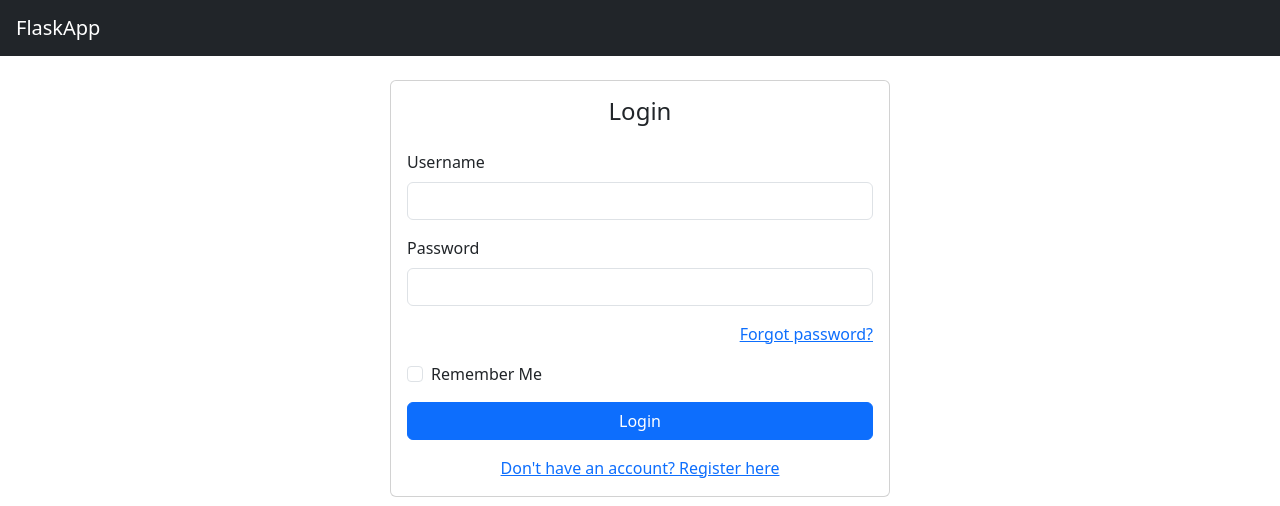
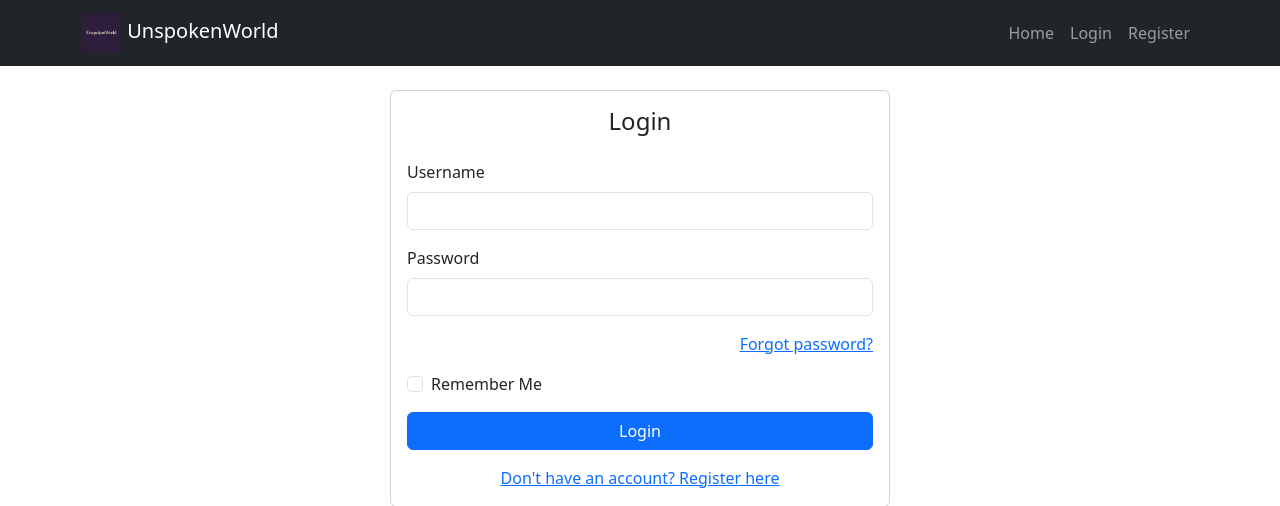
Before and after one commit to nehal9696/my-flask-project, a Flask app: page / in a window 1280 px wide. Shown: the top 506 px of the page. Run offline with Flask 3, Linux system fonts and the light colour scheme.

Commit message:
Added profile section, favicon and a logo

```diff
--- a/app.py
+++ b/app.py
@@ -165,6 +165,11 @@ def reset_password(token):
 
     if request.method == 'POST':
         new_password = request.form.get('password')
+
+        if not new_password:
+            flash('Please enter a new password','warning')
+            return redirect(request.url)
+
         hashed = generate_password_hash(new_password)
 
         conn = sqlite3.connect('users.db')
@@ -173,9 +178,24 @@ def reset_password(token):
         conn.commit()
         conn.close()
 
-        flash('Your password has benn updated! Please login', 'success')
+        flash('Your password has been updated! Please login', 'success')
         return redirect(url_for('login'))
     return render_template('reset.html', token=token)
+
+@app.route('/profile')
+@login_required
+def profile():
+    username = session.get('username')
+
+    conn = sqlite3.connect('users.db')
+    cursor = conn.cursor()
+    cursor.execute("SELECT email FROM users WHERE username = ?", (username,))
+    result = cursor.fetchone()
+    conn.close()
+
+    email = result[0] if result else "Email not found"
+
+    return render_template('profile.html', username=username, email=email)
 
 if __name__ == '__main__':
     init_db()
--- a/templates/base.html
+++ b/templates/base.html
@@ -2,25 +2,54 @@
 <html lang="en">
 <head>
     <meta charset="UTF-8">
-    <title>{% block title %}Flask App{% endblock %}</title>
+    <title>{% block title %}UnspokenWorld{% endblock %}</title>
 
     <!-- Bootstrap CSS -->
     <link href="https://cdn.jsdelivr.net/npm/bootstrap@5.3.3/dist/css/bootstrap.min.css" rel="stylesheet">
+
+    <!-- favicon -->
+    <link rel="icon" type="image/x-icon" href="{{ url_for('static', filename='favicon.ico') }}">
+
 </head>
 <body>
 
     <!-- Navbar -->
-    <nav class="navbar navbar-expand-lg navbar-dark bg-dark px-3">
-        <a class="navbar-brand" href="#">FlaskApp</a>
-        {% if session.get('username') %}
-        <div class="ms-auto">
-            <span class="navbar-text text-light me-3">
-                Welcome, {{ session['username'] }}!
-            </span>
-            <a href="{{ url_for('logout') }}" class="btn btn-outline-light btn-sm">Logout</a>
+    <nav class="navbar navbar-expand-lg navbar-dark bg-dark">
+        <div class="container">
+          <a class="navbar-brand" href="/">
+            <img src="{{ url_for('static', filename='logo.png') }}" alt="UnspokenWorld" style="height: 40px;">
+            UnspokenWorld
+          </a>
+
+          <button class="navbar-toggler" type="button" data-bs-toggle="collapse" data-bs-target="#navbarNav">
+            <span class="navbar-toggler-icon"></span>
+          </button>
+
+          <div class="collapse navbar-collapse" id="navbarNav">
+            <ul class="navbar-nav ms-auto">
+              <li class="nav-item">
+                <a class="nav-link" href="/">Home</a>
+              </li>
+              {% if 'username' in session %}
+              <li class="nav-item">
+                <a class="nav-link" href="{{ url_for('profile') }}">Profile</a>
+              </li>
+              <li class="nav-item">
+                <a class="nav-link" href="{{ url_for('logout') }}">Logout</a>
+              </li>
+              {% else %}
+              <li class="nav-item">
+                <a class="nav-link" href="{{ url_for('login') }}">Login</a>
+              </li>
+              <li class="nav-item">
+                <a class="nav-link" href="{{ url_for('register') }}">Register</a>
+              </li>
+              {% endif %}
+            </ul>
+          </div>
         </div>
-        {% endif %}
-    </nav>
+      </nav>
+
 
     <div class="container mt-4">
         <!-- Flash messages -->
```
Also changed, not shown: templates/profile.html (added, +21 -0 lines), static/favicon.ico (added), static/logo.png (added), users.db.
